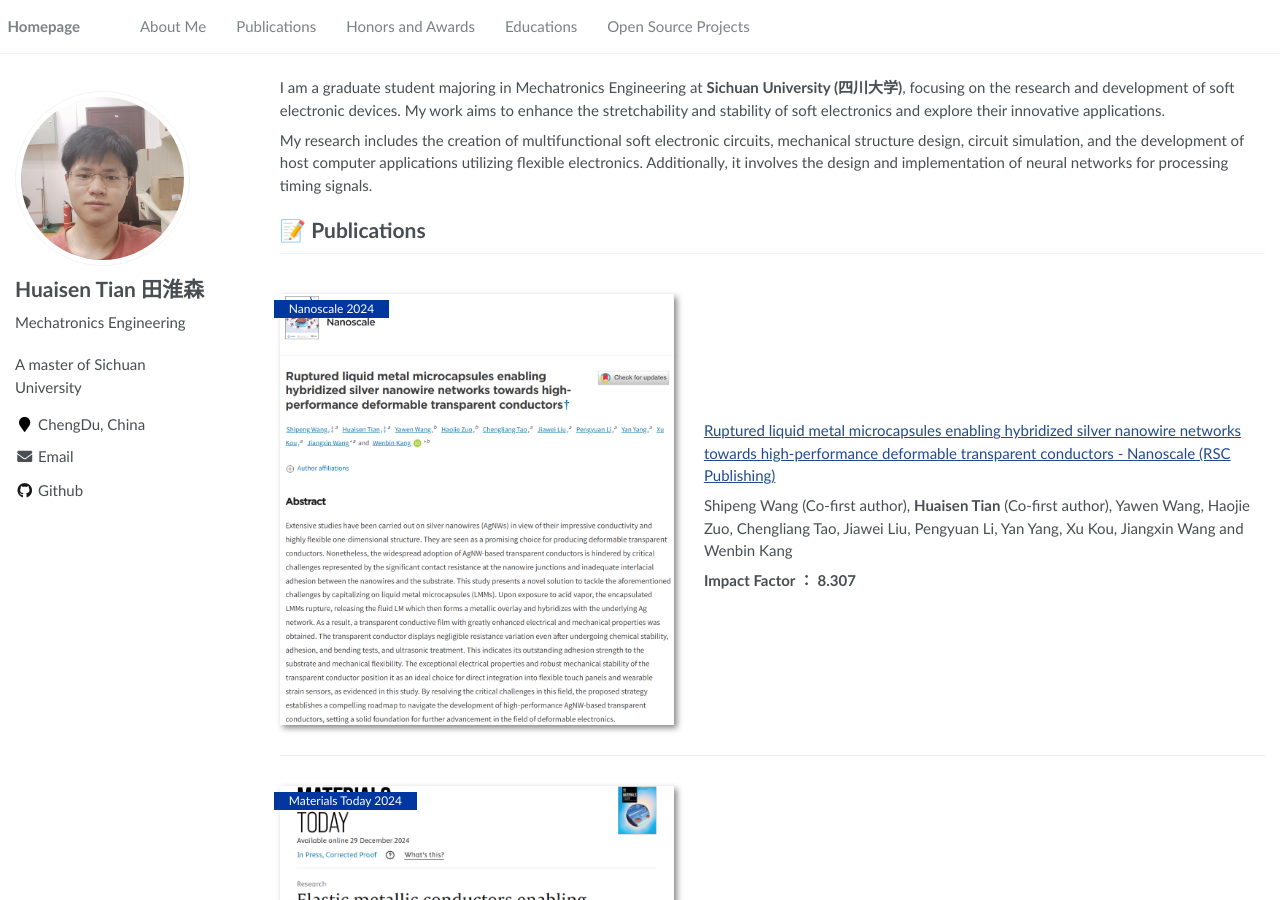
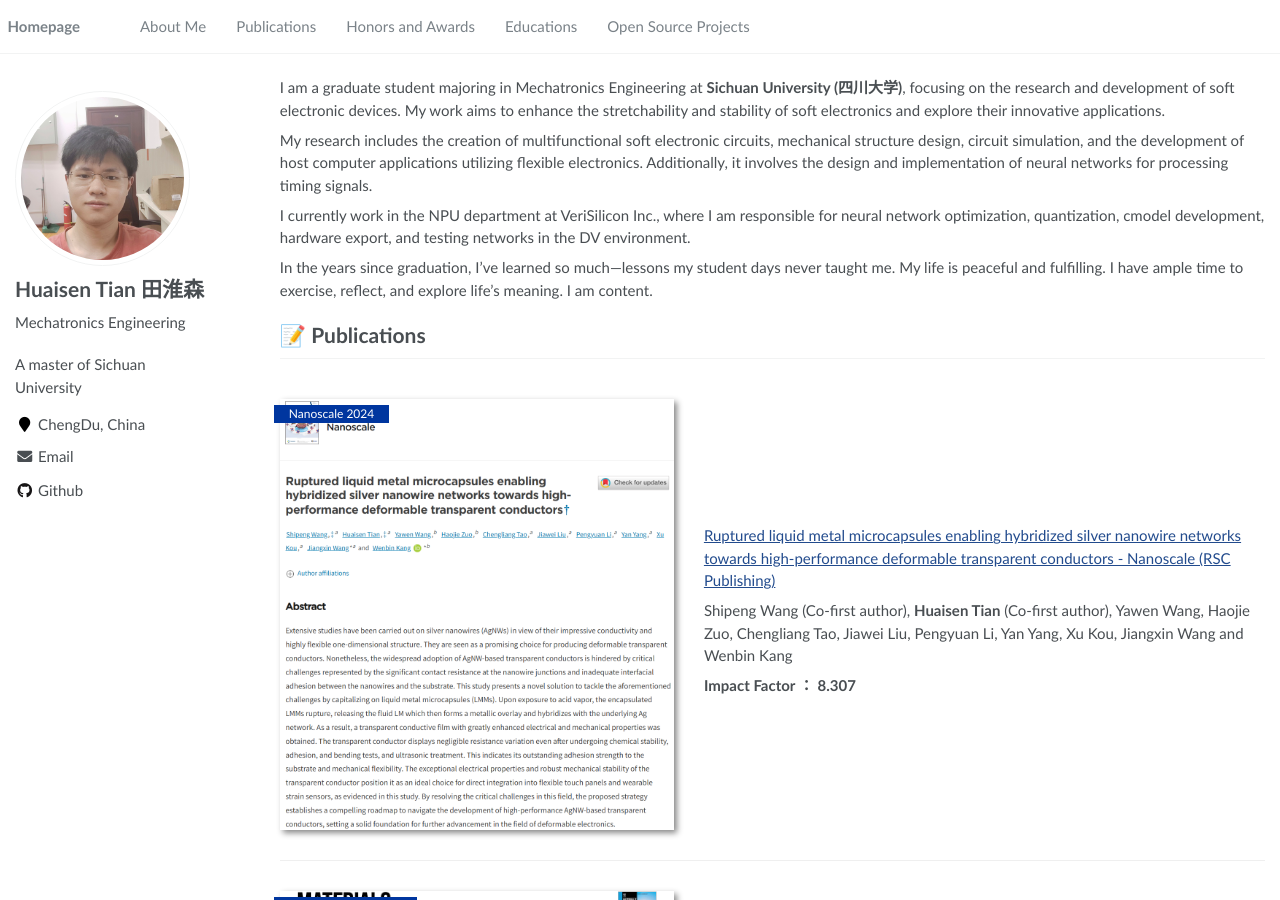
Before and after one commit to HuaisenTian/HuaisenTian.github.io, a Jekyll site: the page built from _pages/about.md, in a window 1280 px wide and 900 px high. Built offline with Jekyll 4.4.1, drawn with Linux system fonts in a browser that asks for light colours; some of the changed text lies outside the part shown.

Commit message:
Update about.md

```diff
--- a/_pages/about.md
+++ b/_pages/about.md
@@ -14,7 +14,9 @@ I am a graduate student majoring in Mechatronics Engineering at **Sichuan Univer
 
 My research includes the creation of multifunctional soft electronic circuits, mechanical structure design, circuit simulation, and the development of host computer applications utilizing flexible electronics. Additionally, it involves the design and implementation of neural networks for processing timing signals.
 
+I currently work in the NPU department at VeriSilicon Inc., where I am responsible for neural network optimization, quantization, cmodel development, hardware export, and testing networks in the DV environment.
 
+In the years since graduation, I've learned so much—lessons my student days never taught me. My life is peaceful and fulfilling. I have ample time to exercise, reflect, and explore life's meaning. I am content.
 
 # 📝 Publications
 
```
Also changed, not shown: other parts of _pages/about.md (+2 -0 lines).
